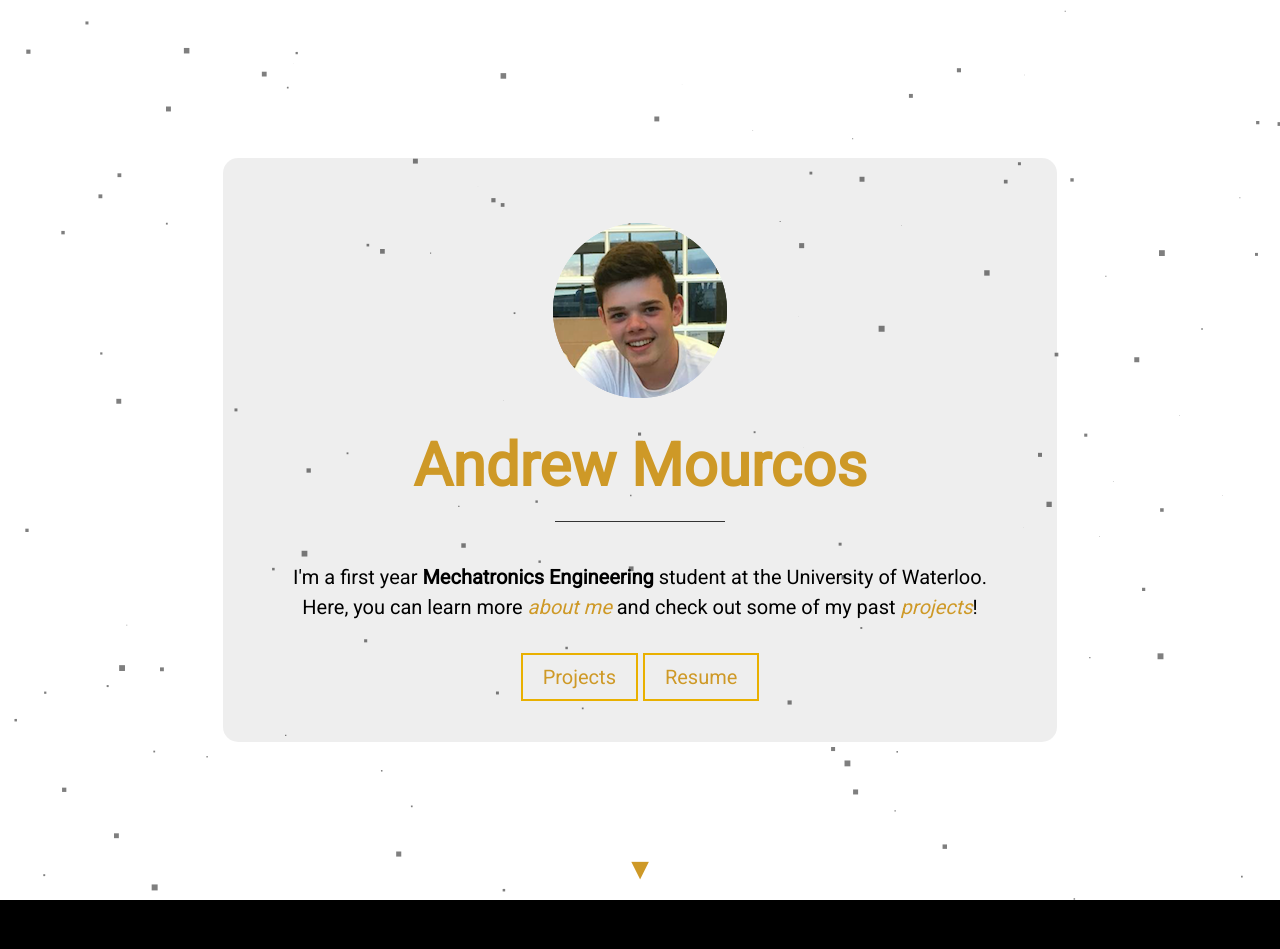
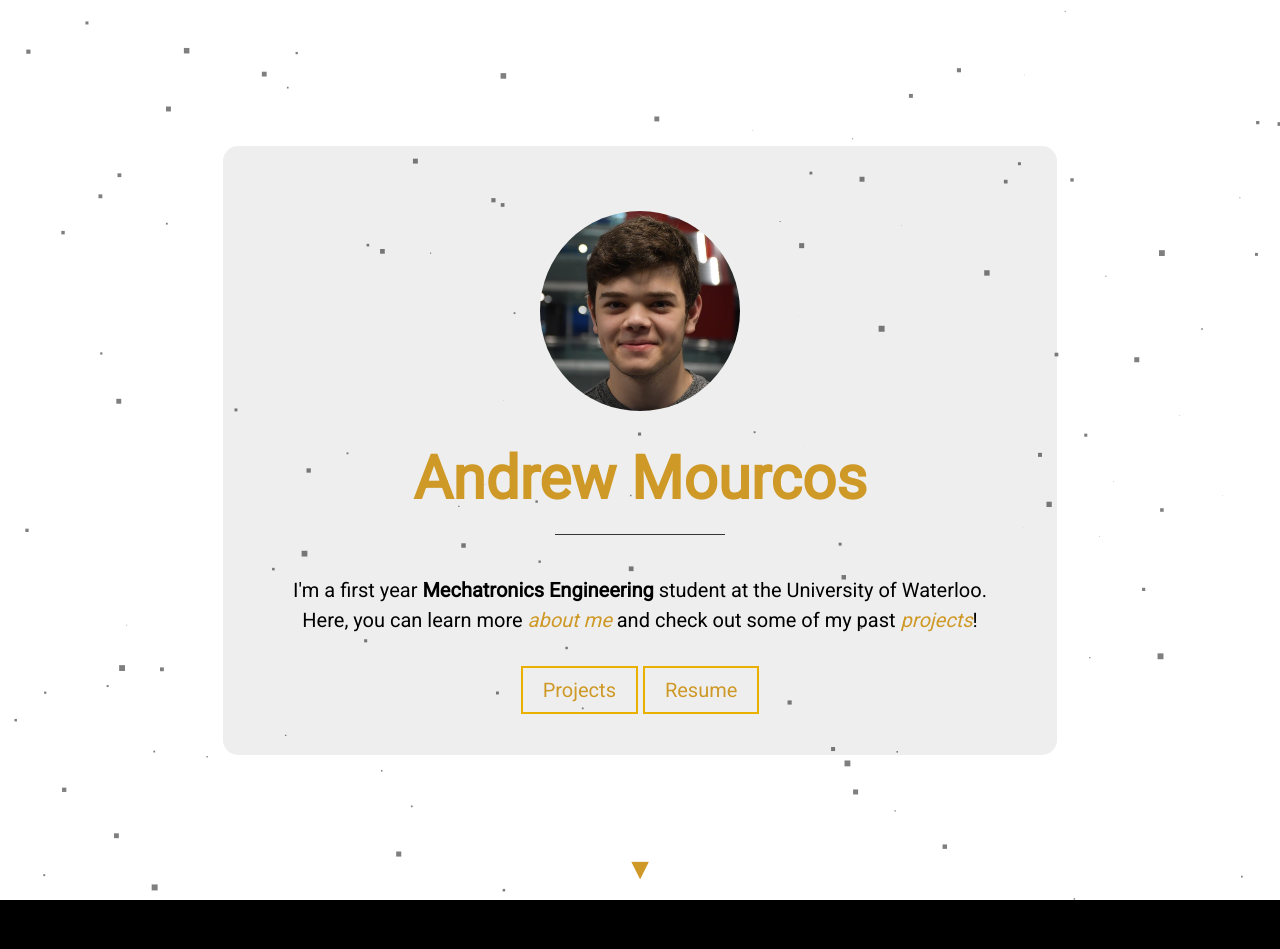
Before and after one commit to andrewmourcos/andrewmourcos.github.io, a Jekyll site: the page built from index.html, in a window 1280 px wide. Shown: the top 949 px of the page. Built offline with Jekyll 4.4.1, drawn with Linux system fonts in a browser that asks for light colours; nearby versions of some CDN libraries; grey boxes are pictures that could not be loaded.

Commit message:
ready for deploy

```diff
--- a/_layouts/projects.html
+++ b/_layouts/projects.html
@@ -12,7 +12,7 @@
 
 	<article>
 		<div id="description">
-			<img src="/Media/Profile.png">
+			<img src="/Media/Profile2.JPG">
 			<p>
 				<span class="date"><strong>Date:</strong> {{page.date | date_to_string}}</span>
 				<br>
--- a/css/style.css
+++ b/css/style.css
@@ -42,6 +42,13 @@
     display: flex;
     justify-content: center;
     align-items: center;
+}
+
+#profile_pic{
+  object-fit: cover;
+  width: 200px;
+  height: 200px;
+  border-radius: 50%;
 }
 
 .box{
@@ -182,14 +189,17 @@
   margin: 2rem 3rem;
   box-sizing: border-box;
 }
+
 #projects ul{
   list-style: none;
   margin: 0rem;
   padding: 1rem;
   display: grid;
-  grid-template-columns: repeat(4, minmax(200px, 1fr));
+  grid-template-columns: repeat(5, minmax(200px, 1fr));
+  overflow-x: scroll;
   grid-gap: 1rem;
 }
+
 #projects ul li img{
   padding: 0;
   margin: 0;
--- a/index.html
+++ b/index.html
@@ -51,7 +51,7 @@
     <div id="particles-js"></div>
     <script type="text/javascript" src="Particles/particle-config.js"></script>
     <div class="box">
-      <img src="Media/Profile.png">
+      <img id="profile_pic" src="Media/Profile2.JPG">
       <h1>Andrew Mourcos</h1>
       <hr style="width: 170px; height:1px; border:none;color:#333;background-color:#333;">
       <p>
```
Also changed, not shown: Media/Profile2.JPG (renamed from Media/IMG_2382.JPG), 1 other file.
